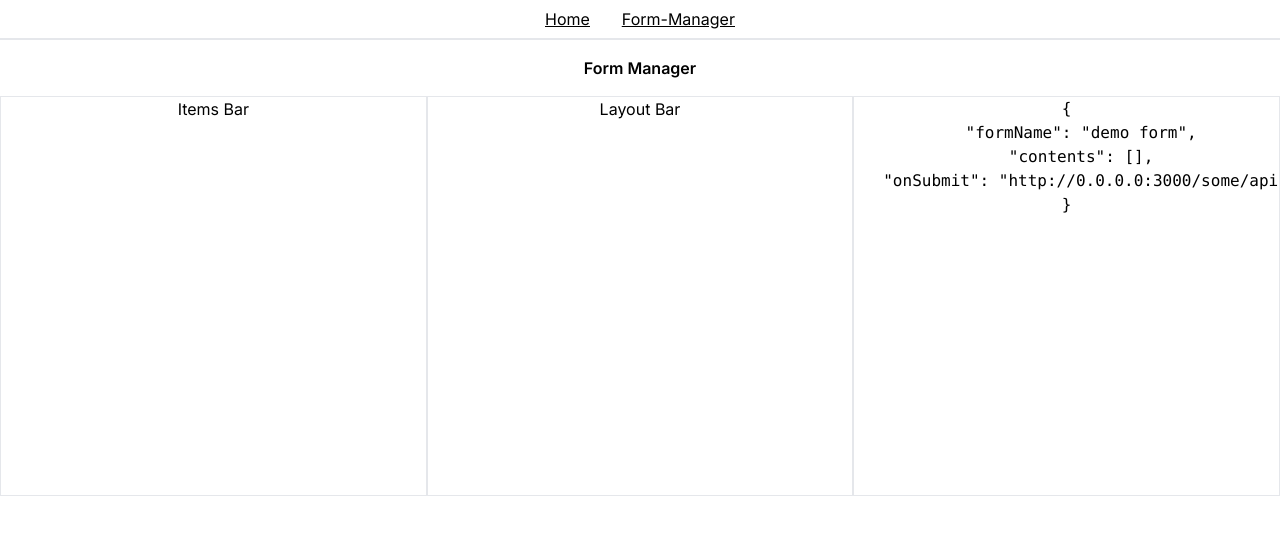
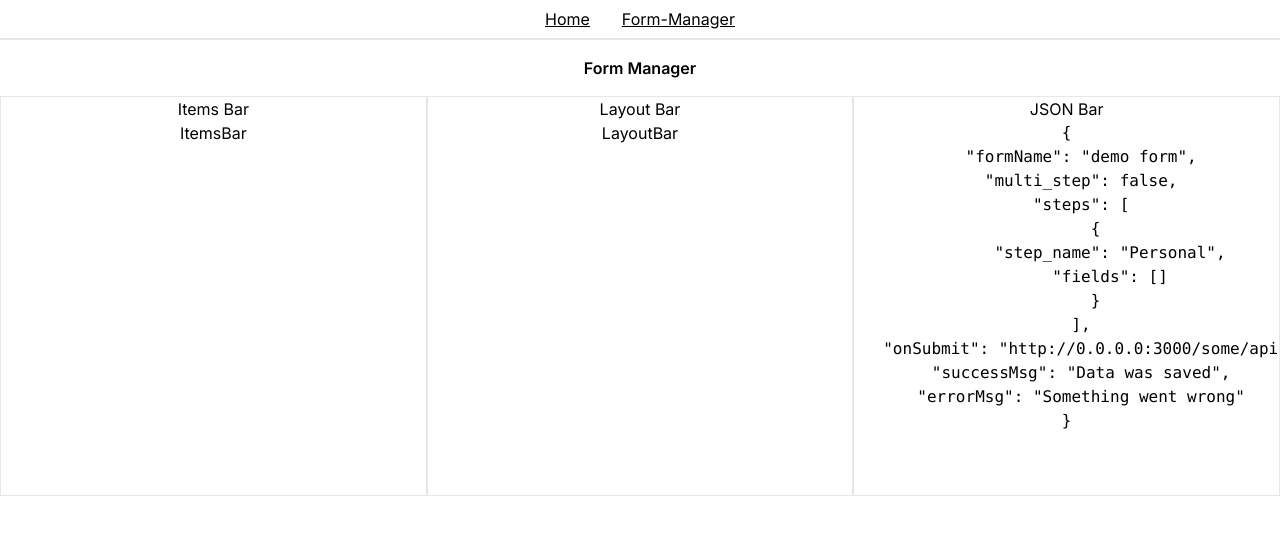
Before and after one commit to saiksaif/form-flow-manager, a Next.js app: page /formManager in a window 1280 px wide. Shown: the top 534 px of the page. Built offline with nearby package versions, Linux system fonts and the light colour scheme.

Commit message:
Added items and layout component

```diff
--- /dev/null
+++ b/src/Components/itemsBar.jsx
@@ -0,0 +1,9 @@
+import React from 'react'
+
+const ItemsBar = ({data, update}) => {
+  return (
+    <div>ItemsBar</div>
+  )
+}
+
+export default ItemsBar
--- /dev/null
+++ b/src/Components/layoutBar.jsx
@@ -0,0 +1,9 @@
+import React from 'react'
+
+const LayoutBar = ({data, update}) => {
+  return (
+    <div>LayoutBar</div>
+  )
+}
+
+export default LayoutBar
--- a/src/app/formManager/page.jsx
+++ b/src/app/formManager/page.jsx
@@ -1,13 +1,23 @@
 "use client"
-import React from 'react'
+import React, { useState } from 'react'
 import JsonBar from '@/Components/jsonBar'
+import ItemsBar from '@/Components/itemsBar'
+import LayoutBar from '@/Components/layoutBar'
 
 const FormManager = () => {
-    let startJson = {
+    const [startJson, setStartJson] = useState({
         formName: "demo form",
-        contents: [],
-        onSubmit: "http://0.0.0.0:3000/some/api"
-    }
+        multi_step: false,
+        steps: [
+            {
+                step_name: "Personal",
+                fields: []
+            }
+        ],
+        onSubmit: "http://0.0.0.0:3000/some/api",
+        successMsg: "Data was saved",
+        errorMsg: "Something went wrong",
+    })
 
   return (
     <div>
@@ -15,11 +25,17 @@ const FormManager = () => {
         <div className='grid grid-cols-3 min-h-[50vh] text-center'>
             <div className='border'>
                 Items Bar
+                <br />
+                <ItemsBar data={startJson} update={setStartJson} />
             </div>
             <div className='border'>
                 Layout Bar
+                <br />
+                <LayoutBar data={startJson} update={setStartJson} />
             </div>
-            <div className='border'>
+            <div className='border overflow-y-auto'>
+                JSON Bar
+                <br />
                 <JsonBar json={startJson} name={"Form"} />
             </div>
         </div>
```
